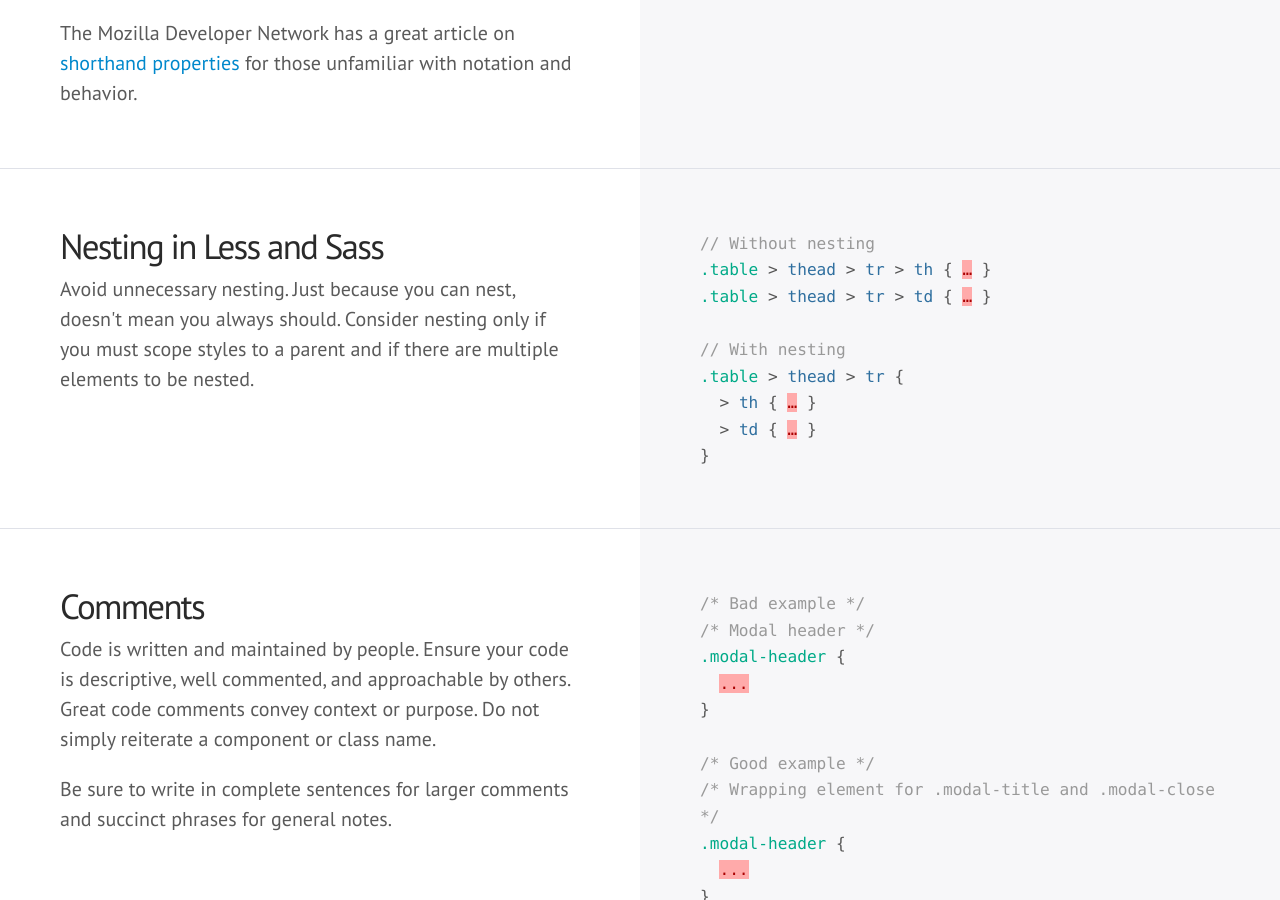
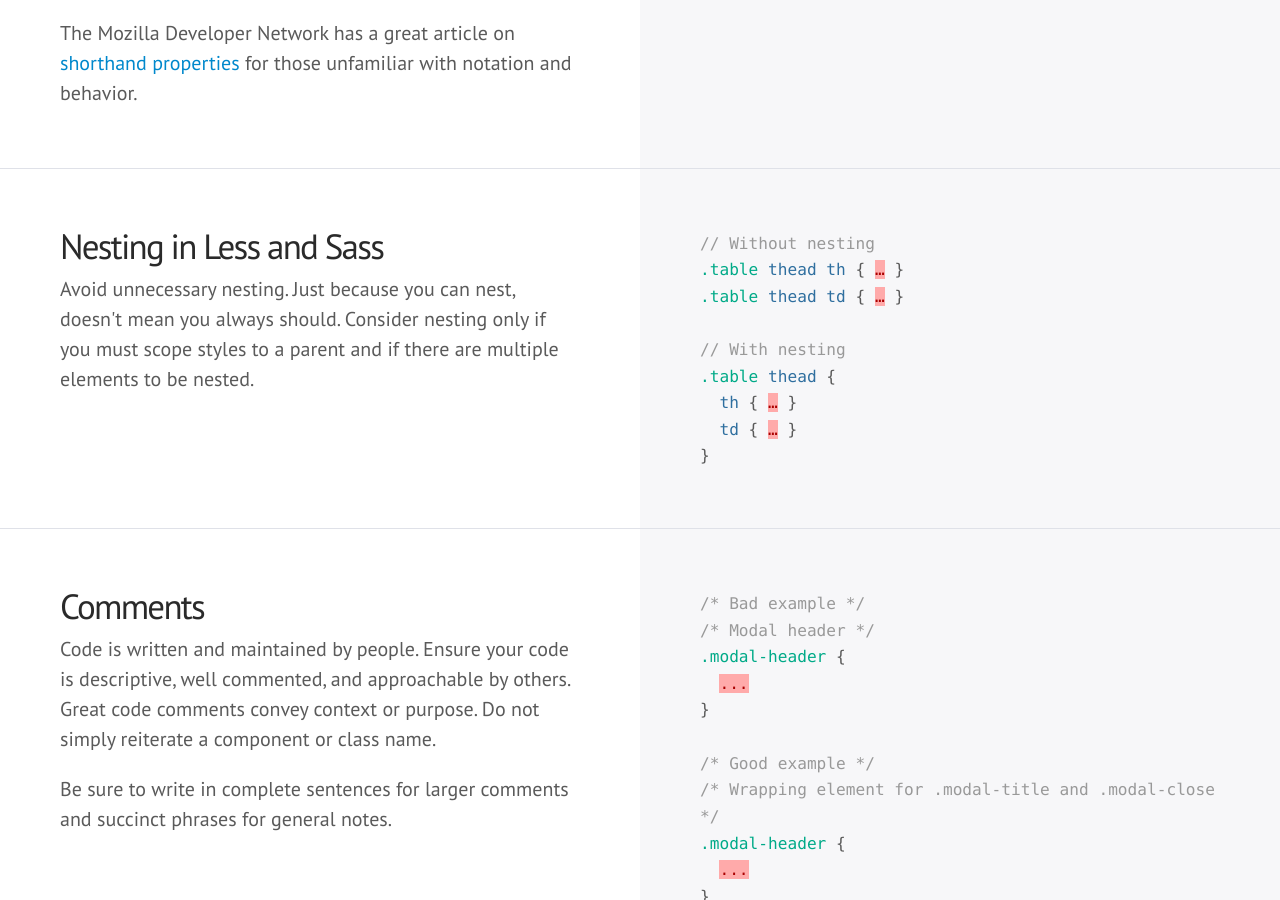
Before and after one commit to mdo/code-guide, a Jekyll site: the page built from index.html, in a window 1280 px wide and 900 px high, scrolled down 10748 px. Built offline with Jekyll 4.4.1, drawn with Linux system fonts in a browser that asks for light colours; some web fonts are replaced; Markdown is read by kramdown in place of the engine named in the settings; comment, search, counter and statistics services are not loaded.

Commit message:
Dumb CSS selectors are dumb

```diff
--- a/_includes/css/nesting.scss
+++ b/_includes/css/nesting.scss
@@ -1,9 +1,9 @@
 // Without nesting
-.table > thead > tr > th { … }
-.table > thead > tr > td { … }
+.table thead th { … }
+.table thead td { … }
 
 // With nesting
-.table > thead > tr {
-  > th { … }
-  > td { … }
+.table thead {
+  th { … }
+  td { … }
 }
```
